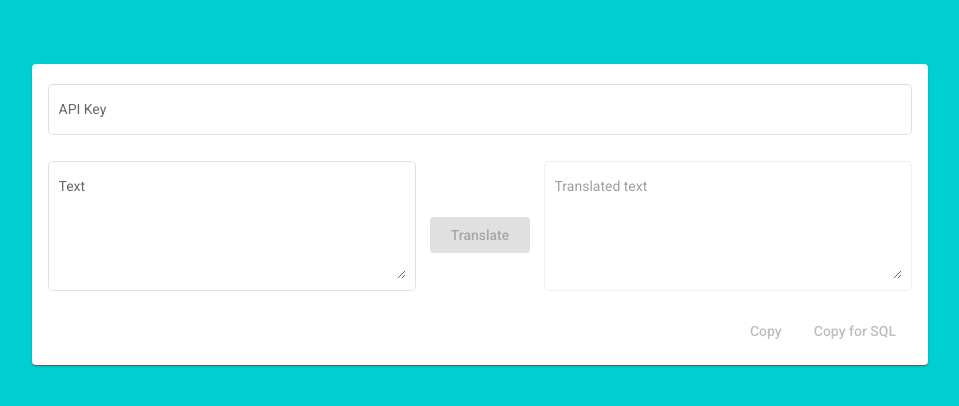
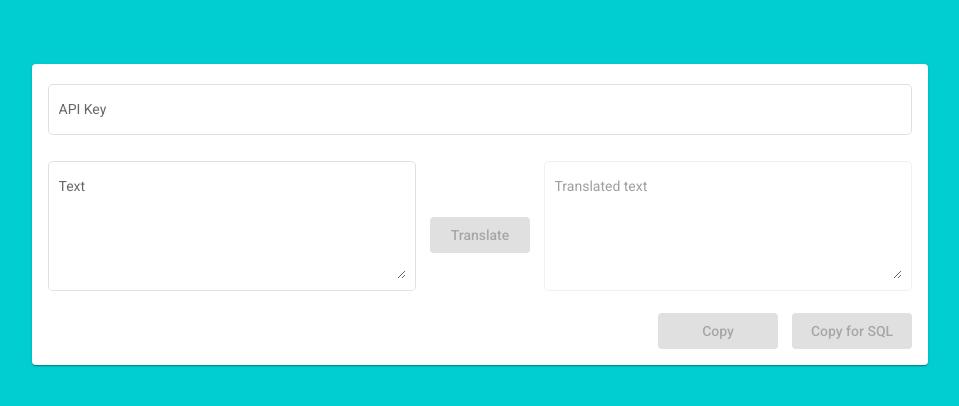
Before and after one commit to fpradomacat/translator, an Angular app: page / in a window 1280 px wide. Shown: the top 406 px of the page, without its empty margins (160-1119 px from the left). Built offline with nearby package versions, Linux system fonts and the light colour scheme.

Commit message:
* created button component

```diff
--- a/src/app/app.module.ts
+++ b/src/app/app.module.ts
@@ -4,7 +4,9 @@ import { BrowserModule } from '@angular/platform-browser';
 import { AppRoutingModule } from './app-routing.module';
 import { AppComponent } from './app.component';
 import { BrowserAnimationsModule } from '@angular/platform-browser/animations';
+
 import { TranslatorComponent } from './translator/translator.component';
+import { ButtonWithLabelChangeOnClickComponent } from './button-with-label-change-on-click/button-with-label-change-on-click.component';
 
 import { MatButtonToggleModule} from "@angular/material/button-toggle";
 import { MatFormFieldModule } from "@angular/material/form-field";
@@ -20,7 +22,8 @@ import { HttpClientModule } from "@angular/common/http";
 @NgModule({
   declarations: [
     AppComponent,
-    TranslatorComponent
+    TranslatorComponent,
+    ButtonWithLabelChangeOnClickComponent
   ],
     imports: [
         BrowserModule,
--- /dev/null
+++ b/src/app/button-with-label-change-on-click/button-with-label-change-on-click.component.html
@@ -0,0 +1,8 @@
+<button [disabled]="isDisabled"
+        (click)="onClickButton($event)"
+        (blur)="onBlur()"
+        [ngStyle]="{'color': color}"
+        mat-raised-button
+        title="{{title}}">
+  {{btnLabel}}
+</button>
--- /dev/null
+++ b/src/app/button-with-label-change-on-click/button-with-label-change-on-click.component.less
@@ -0,0 +1,3 @@
+button {
+  min-width: 120px;
+}
--- /dev/null
+++ b/src/app/button-with-label-change-on-click/button-with-label-change-on-click.component.ts
@@ -0,0 +1,38 @@
+import { Component, EventEmitter, Input, OnInit, Output } from '@angular/core';
+
+@Component({
+  selector: 'app-button-with-label-change-on-click',
+  templateUrl: './button-with-label-change-on-click.component.html',
+  styleUrls: ['./button-with-label-change-on-click.component.less'],
+  // inputs: ['isDisabled', 'color', 'title', 'label', 'labelClicked'],
+  // outputs: ['onClick']
+})
+export class ButtonWithLabelChangeOnClickComponent implements OnInit {
+  btnLabel: string;
+  color: string = '';
+
+  @Input() label: string;
+  @Input() labelClicked: string;
+  @Input() isDisabled: boolean;
+  @Input() title: string;
+  @Input() colorClicked: string;
+
+  @Output() onClick = new EventEmitter<any>();
+
+  constructor() { }
+
+  ngOnInit(): void {
+    this.btnLabel = this.label;
+  }
+
+  onClickButton(event: Event) {
+    this.btnLabel = this.labelClicked;
+    this.color = this.colorClicked;
+    this.onClick.emit(event);
+  }
+
+  onBlur() {
+    this.btnLabel = this.label;
+    this.color = '';
+  }
+}
--- a/src/app/translator/translator-labels.ts
+++ /dev/null
@@ -1,3 +0,0 @@
-export enum Labels {
-  Copy = "Copy", CopyForSql = 'Copy for SQL', Copied = '¡Copied!'
-}
--- a/src/app/translator/translator.component.html
+++ b/src/app/translator/translator.component.html
@@ -42,19 +42,23 @@
 
   <!-- Copy buttons -->
   <div class="footer-buttons-container">
-    <button [disabled]="!translatedText || isLoading"
-            (click)="copyToClipboard()"
-            (blur)="onCopyButtonBlur()"
-            mat-button
-            title="Copy to clipboard">
-      {{copyButtonLabel}}
-    </button>
-    <button [disabled]="!translatedText || isLoading"
-            (click)="copyToClipboardForSql()"
-            (blur)="onCopyForSqlButtonBlur()"
-            mat-button
-            title="Copy to clipboard and escape single quotes">
-      {{copyForSqlButtonLabel}}
-    </button>
+    <app-button-with-label-change-on-click
+      [isDisabled]="!translatedText || isLoading"
+      [label]="'Copy'"
+      [labelClicked]="'¡Copied!'"
+      [colorClicked]="'mediumpurple'"
+      [title]="'Copy to clipboard'"
+      (onClick)="copyToClipboard($event)"
+    ></app-button-with-label-change-on-click>
+
+    <app-button-with-label-change-on-click
+      [isDisabled]="!translatedText || isLoading"
+      [label]="'Copy for SQL'"
+      [labelClicked]="'¡Copied!'"
+      [colorClicked]="'mediumpurple'"
+      [title]="'Copy to clipboard and escape single quotes'"
+      (onClick)="copyToClipboardForSql($event)"
+    ></app-button-with-label-change-on-click>
+
   </div>
 </mat-card>
--- a/src/app/translator/translator.component.less
+++ b/src/app/translator/translator.component.less
@@ -6,6 +6,7 @@
     .text-container {
       flex: 1 1 0px;
     }
+
     .translate-button {
       flex: 1 1 0px;
       max-width: 100px;
@@ -13,6 +14,7 @@
       margin: 0 1em;
       align-self: center;
     }
+
     .translation-container {
       flex: 1 1 0px;
 
@@ -21,20 +23,13 @@
 
   .footer-buttons-container{
     text-align: end;
+
+    app-button-with-label-change-on-click + app-button-with-label-change-on-click {
+      margin-left: 1em;
+    }
   }
 
   mat-form-field {
     width: 100%;
   }
-
-  .translation-engine-select {
-    text-align: center;
-    margin-bottom: 1em;
-  }
-
-  .translation-container {
-    button + button {
-      margin-left: 1em;
-    }
-  }
 }
--- a/src/app/translator/translator.component.ts
+++ b/src/app/translator/translator.component.ts
@@ -1,7 +1,6 @@
 import { Component, OnInit } from '@angular/core';
 import { AzureTranslatorService } from "../azure-translator.service";
 import { ClipboardService } from "../clipboard.service";
-import { Labels } from "./translator-labels";
 
 
 @Component({
@@ -11,16 +10,12 @@ import { Labels } from "./translator-labels";
 })
 export class TranslatorComponent implements OnInit {
   // Translation
+  textToTranslate: string = "";
   translatedText: string;
-  textToTranslate: string = "";
   apiKey: string = "";
 
   // Loader
   isLoading: boolean = false;
-
-  // Buttons
-  copyButtonLabel: string = Labels.Copy;
-  copyForSqlButtonLabel: string = Labels.CopyForSql;
 
   constructor(private azureTranslatorService: AzureTranslatorService,
               private clipboardService: ClipboardService) {
@@ -39,21 +34,11 @@ export class TranslatorComponent implements OnInit {
       });
   }
 
-  onCopyButtonBlur() {
-    this.copyButtonLabel = Labels.Copy;
-  }
-
-  onCopyForSqlButtonBlur() {
-    this.copyForSqlButtonLabel = Labels.CopyForSql;
-  }
-
-  copyToClipboard() {
-    this.copyButtonLabel = Labels.Copied;
+  copyToClipboard(event: Event) {
     this.clipboardService.copy(this.translatedText);
   }
 
-  copyToClipboardForSql() {
-    this.copyForSqlButtonLabel = Labels.Copied;
+  copyToClipboardForSql(event: Event) {
     this.clipboardService.copy(this.translatedText.replace(/'/g, "''"));
   }
 
```
Also changed, not shown: to-do.txt, 1 other file (tests, documents, lock files or other folders).
